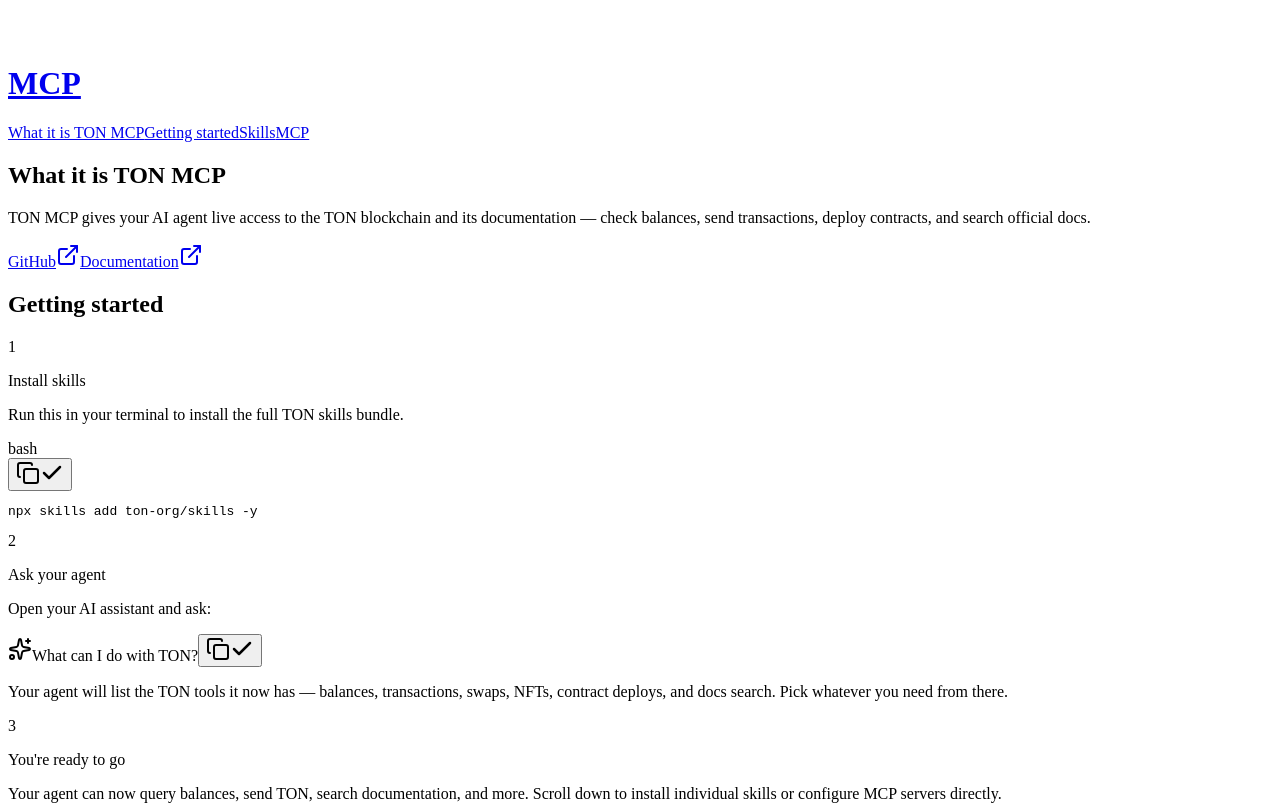
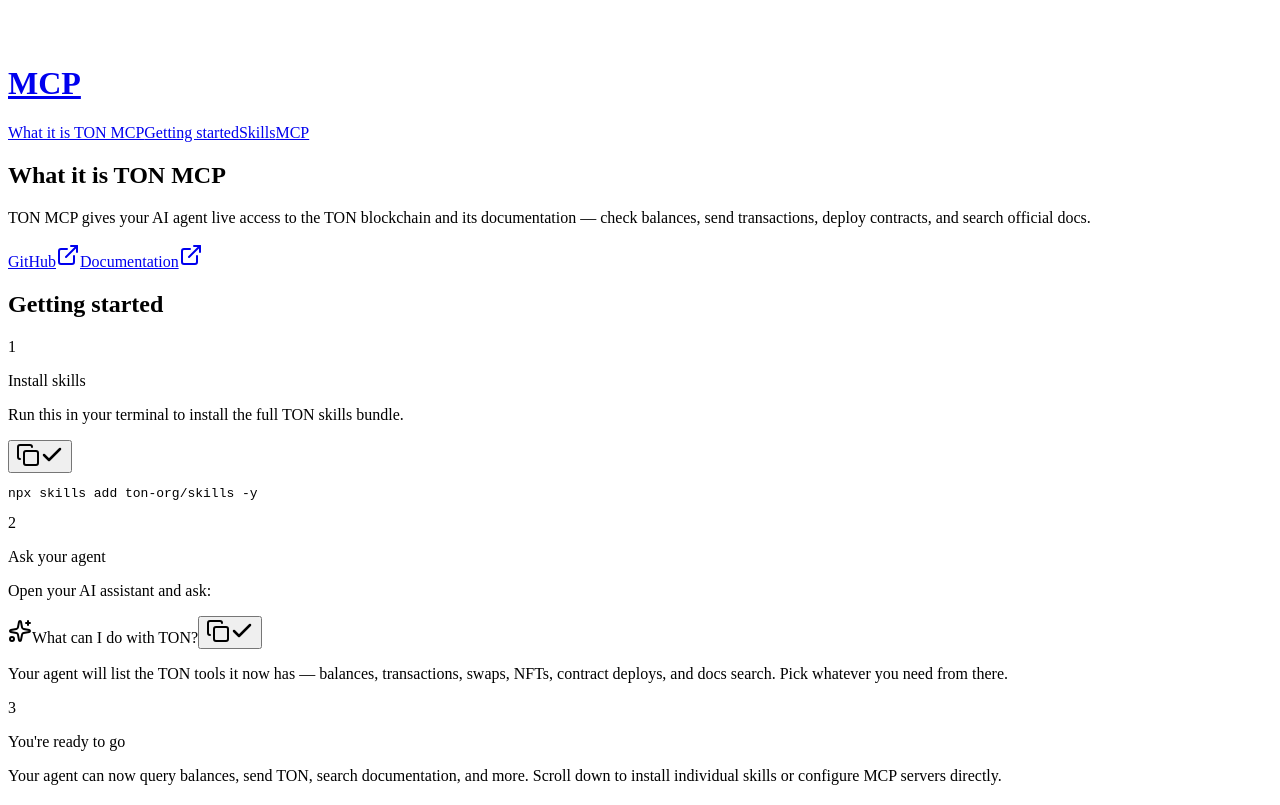
Before and after one commit to the-ton-tech/mcp-landing, a React app: page / in a window 1280 px wide. Shown: the top 805 px of the page. Built offline with nearby package versions, Linux system fonts and the light colour scheme; the HTML template or start-up script is replaced by a standard one.

Commit message:
feat: adjust spacing and update CodeBlock styles for improved layout and usability

```diff
--- a/src/components/CodeBlock.tsx
+++ b/src/components/CodeBlock.tsx
@@ -3,12 +3,7 @@
 export function CodeBlock({ code, lang }: { code: string; lang: string }) {
   const isOutput = lang === 'output'
   return (
-    <div className="code-wrap">
-      <div className="code-header">
-        <div className="flex min-w-0 items-center gap-2">
-          <span className="code-dot" />
-          <span className="code-lang">{isOutput ? 'output' : lang}</span>
-        </div>
+    <div className={`code-wrap${isOutput ? ' code-wrap-output' : ' code-wrap-copyable'}`}>
       {!isOutput && (
         <button
           type="button"
@@ -20,7 +15,6 @@
           <Check className="copy-icon-copied h-3.5 w-3.5" strokeWidth={2.5} aria-hidden />
         </button>
       )}
-      </div>
       <pre className={`code-body${isOutput ? ' code-body-output' : ''}`}><code>{code}</code></pre>
     </div>
   )
--- a/src/input.css
+++ b/src/input.css
@@ -168,7 +168,7 @@
   }
 
   .guide-stack > .guide-section + .guide-section {
-    margin-top: 120px;
+    margin-top: 72px;
   }
 
   .hero-section {
@@ -509,29 +509,19 @@
   }
 
   .code-wrap {
-    @apply overflow-hidden rounded-lg border text-xs sm:text-sm;
-    background: var(--background-content);
-    border-color: var(--card-border-default);
-    box-shadow: 0 10px 28px -24px var(--card-shadow);
+    @apply relative overflow-hidden border text-xs sm:text-sm;
+    background: var(--background-page);
+    border-color: var(--button-secondary-stroke);
+    border-radius: 40px;
+    box-shadow: none;
     max-width: 100%;
     min-width: 0;
   }
-  .code-header {
-    @apply flex items-center justify-between gap-2 border-b px-3 py-2 sm:px-4;
-    background: var(--background-page);
-    border-color: var(--separator-alpha--footer);
-  }
-  .code-dot {
-    @apply h-2 w-2 rounded-full;
-    background: var(--accent-default);
-  }
-  .code-lang {
-    @apply font-mono text-xs;
-    color: var(--text-tetriary);
-  }
   .code-copy-btn {
-    @apply inline-flex shrink-0 items-center justify-center rounded-md p-1.5
+    @apply absolute right-3 top-3 inline-flex h-8 w-8 shrink-0 items-center justify-center
            transition-colors focus:outline-none focus-visible:ring-2 focus-visible:ring-primary/60;
+    background: transparent;
+    border-radius: 40px;
     color: var(--icon-secondary);
   }
   .code-copy-btn:hover {
@@ -545,10 +535,13 @@
   .code-copy-btn[data-copied] .copy-icon-default { display: none; }
   .code-copy-btn[data-copied] .copy-icon-copied { display: inline-block; }
   .code-body {
-    @apply overflow-x-auto p-3 font-mono leading-relaxed sm:p-4;
+    @apply overflow-x-auto p-4 font-mono leading-relaxed sm:px-6 sm:py-5;
     color: var(--text-secondary);
     max-width: 100%;
     min-width: 0;
+  }
+  .code-wrap-copyable .code-body {
+    padding-right: 56px;
   }
   .code-body pre,
   .code-body code {
@@ -685,7 +678,7 @@
   }
 
   .guide-stack > .guide-section + .guide-section {
-    margin-top: 72px;
+    margin-top: 48px;
   }
 
   .ton-button {
```
Lines whose indentation alone changed are shown as unchanged.
